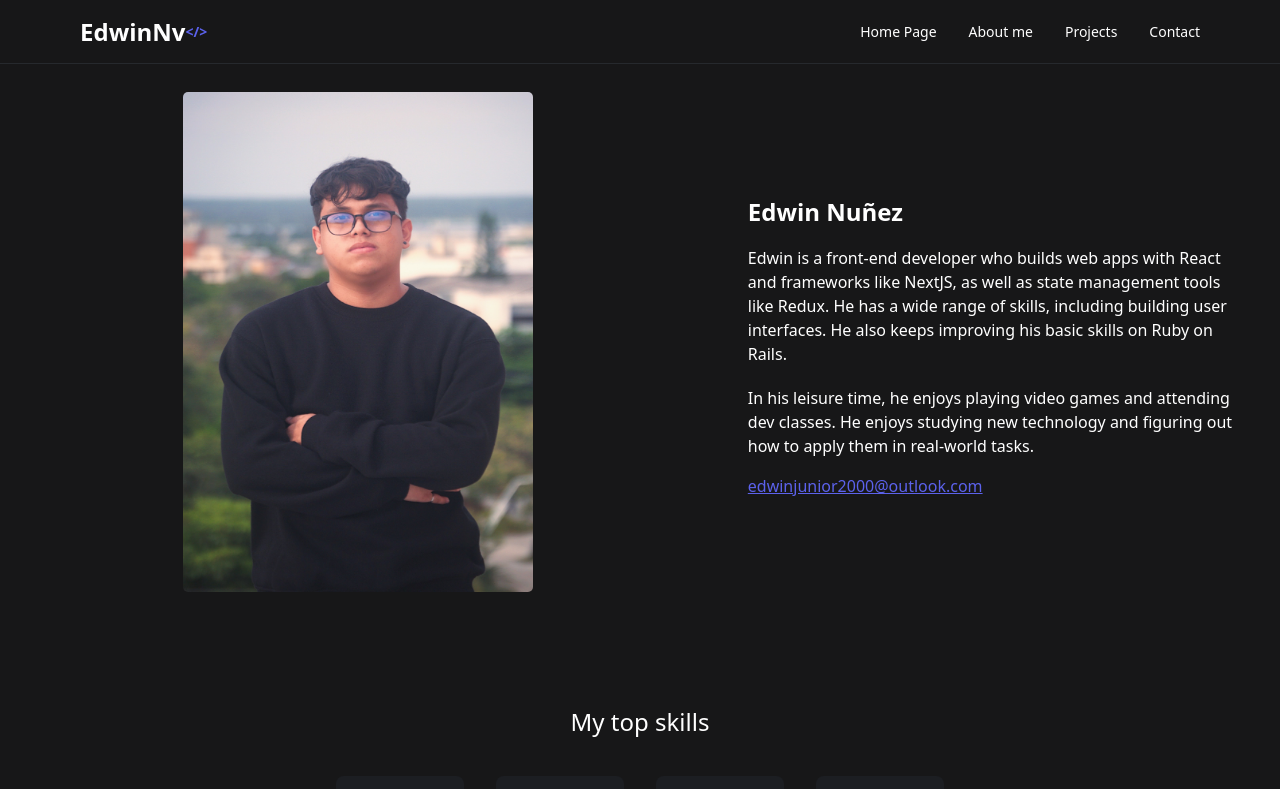
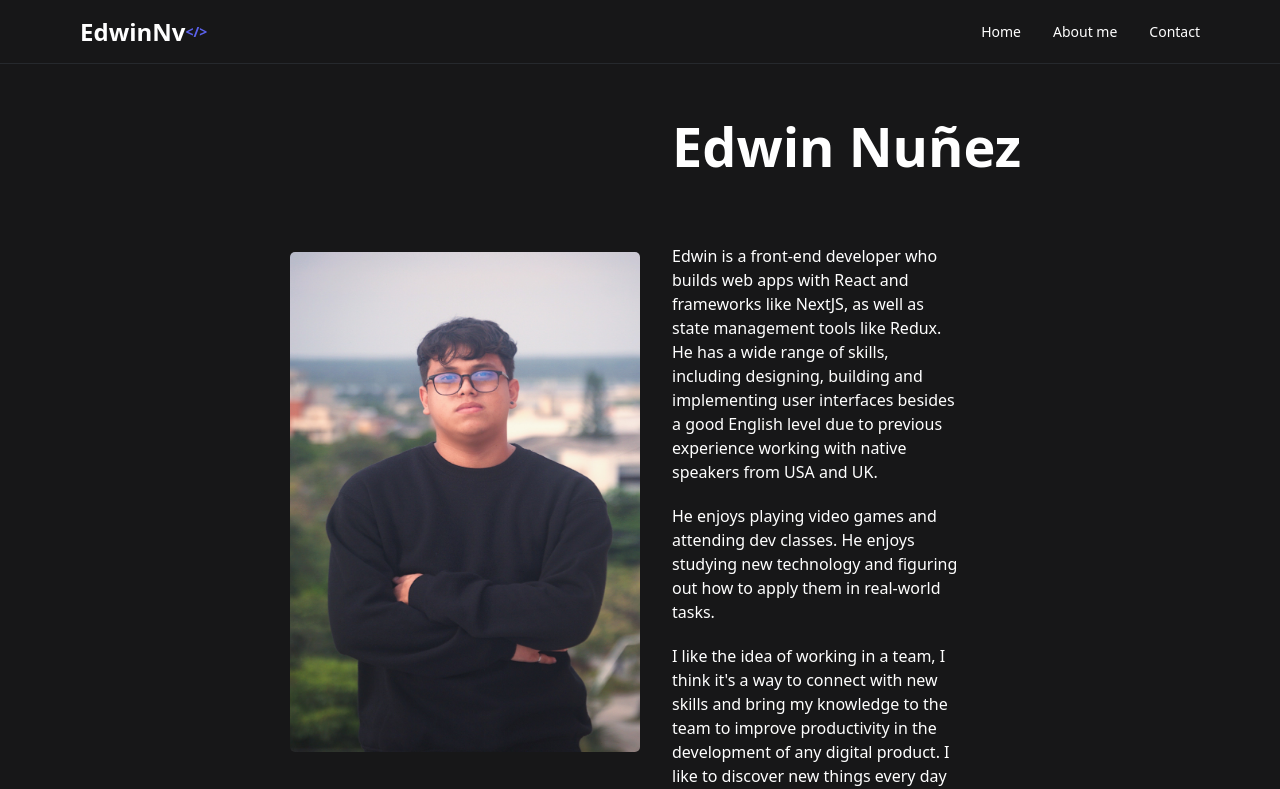
Before and after one commit to edwinnv/my-portfolio, a Next.js app: page /about in a window 1280 px wide. Shown: the top 789 px of the page. Built offline with nearby package versions, Linux system fonts and the light colour scheme; what tailwind-hamburgers would draw is missing.

Commit message:
contact me

```diff
--- a/components/AboutMe.js
+++ b/components/AboutMe.js
@@ -7,8 +7,8 @@ import arrow from '../public/images/icons/arrow-right.png';
 const AboutMe = () => {
   return (
     <div className="w-full flex  justify-center mb-[128px] -tablet:mb-[48px] pt-12">
-      <div className="flex w-1/2 -tablet:flex-col  mx-20 -tablet:w-full -tablet:mx-0 bg-border-portofolio rounded-md p-4">
-        <div className="m-3 flex h-72 w-72 -tablet:w-full -tablet:h-full -tablet:m-0">
+      <div className="flex w-1/2 -tablet:flex-col   -tablet:w-full -tablet:mx-0 bg-border-portofolio rounded-md p-4">
+        <div className="m-3 flex h-72 w-full -tablet:w-full -tablet:h-full -tablet:m-0">
           <img src={'images/edw.jpg'} alt={'me'} className="rounded" />
         </div>
         <div className="w-full  text-white body-14-regular pl-4">
--- a/components/Banner.js
+++ b/components/Banner.js
@@ -30,10 +30,10 @@ const Banner = () => {
           fill="#5C62EC"
           paused={false}
           options={{
-            height: 5,
+            height: 20,
             amplitude: 20,
             speed: 0.35,
-            points: 4,
+            points: 2,
           }}
         />
       </div>
--- /dev/null
+++ b/components/ContactForm.js
@@ -0,0 +1,65 @@
+import React, { useRef, useState } from 'react';
+import emailjs from 'emailjs-com';
+
+const ContactForm = () => {
+  const [formStatus, setFormStatus] = useState('Send');
+  const form = useRef();
+
+  const onSubmit = (e) => {
+    e.preventDefault();
+    setFormStatus('Submitting...');
+    const { name, email, message } = e.target.elements;
+    let conFom = {
+      name: name.value,
+      email: email.value,
+      message: message.value,
+    };
+
+    // console.log(form);
+    // // emailjs.sendForm('service_07ayim8', 'template_816losp', form.current, '2eb4mG48v4ePXqjiX')
+    // //   .then((result) => {
+    // //       console.log(result.text);
+    // //   }, (error) => {
+    // //       console.log(error.text);
+    // //   });
+    // console.log(conFom);
+  };
+
+  return (
+    <div>
+      <form
+        className="flex flex-col h-[546px] bg-fill-portofolio -tablet:w-[328px]  w-[487px] rounded-lg mt-12 px-6 pt-6"
+        onSubmit={onSubmit}
+        ref={form}
+      >
+        <span className="text-white font-dmsans spacin body-1">Name</span>
+        <input
+          className="rounded-md bg-primary-portofolio border-1 border-gray-form h-[60px] p-3 mt-2"
+          placeholder="Name"
+          id="name"
+        />
+        <span className="text-white font-dmsans spacin body-1 pt-8">
+          E-mail
+        </span>
+        <input
+          className="rounded-md bg-primary-portofolio border-1 border-gray-form h-[60px] p-3 mt-2"
+          placeholder="example@gmail.com"
+          id="email"
+        />
+        <span className="text-white font-dmsans spacin body-1 pt-8">
+          Message
+        </span>
+        <textarea
+          className="rounded-md bg-primary-portofolio border-1 border-gray-form h-[150px] p-3 mt-4"
+          placeholder="Hey..."
+          id="message"
+        />
+        <button type="submit" className="btn btn-primary h-[58px] my-6">
+          {formStatus}
+        </button>
+      </form>
+    </div>
+  );
+};
+
+export default ContactForm;
--- a/components/Header.js
+++ b/components/Header.js
@@ -44,7 +44,7 @@ const Header = () => {
                       className=" md:bg-transparent cursor-pointer text-white block pl-3 pr-4 py-2 md:text-white md:p-0 rounded hover:text-purple-portofolio"
                       aria-current="page"
                     >
-                      Home Page
+                      Home
                     </span>
                   </Link>
                 </li>
@@ -55,13 +55,7 @@ const Header = () => {
                     </span>
                   </Link>
                 </li>
-                <li>
-                  <Link href="#">
-                    <span className=" hover:bg-gray-50 border-b cursor-pointer  border-gray-100 md:hover:bg-transparent md:border-0 block pl-3 pr-4 py-2 md:text-white md:p-0 hover:text-purple-portofolio">
-                      Projects
-                    </span>
-                  </Link>
-                </li>
+
                 <li>
                   <Link href="/contact">
                     <span className=" hover:bg-gray-50 border-b  cursor-pointer border-gray-100 md:hover:bg-transparent md:border-0 block pl-3 pr-4 py-2 md:text-white md:p-0 hover:text-purple-portofolio">
--- a/components/Projects.js
+++ b/components/Projects.js
@@ -9,7 +9,7 @@ const Projects = () => {
   const projects = [
     {
       nameProject: 'TreeApp',
-      url: 'https://cofai-arbolapp.herokuapp.com/',
+      url: 'https://treeapp.co/',
       image: treeApp,
     },
     {
@@ -25,8 +25,7 @@ const Projects = () => {
   ];
   return (
     <>
-      <div className="text-white h3 pb-4">Projects</div>
-
+      <div className="text-white h4 pb-4 ">Projects</div>
       <div className=" w-full flex flex-col items-center">
         {projects.map(({ image, url }, index) => {
           return (
@@ -36,14 +35,12 @@ const Projects = () => {
                 key={index}
               >
                 <a href={url} target="_blank" rel="noreferrer">
-
                   <Image
                     src={image}
                     alt={'project'}
                     className="rounded"
                     height={1000}
                   />
-
                 </a>
               </div>
             </>
--- a/components/Sidebar.js
+++ b/components/Sidebar.js
@@ -25,17 +25,12 @@ const Sidebar = ({ opened, setOpened }) => {
             >
               <Link href={`/`}>
                 <span className="     flex text-white font-montserrat cursor-pointer hover:text-purple-portofolio">
-                  Home Page
+                  Home
                 </span>
               </Link>
               <Link href={`/about`}>
                 <span className="flex text-white font-montserrat mt-10 cursor-pointer hover:text-purple-portofolio">
                   About Me
-                </span>
-              </Link>
-              <Link href={`/contact`}>
-                <span className="flex text-white font-montserrat mt-10 cursor-pointer hover:text-purple-portofolio">
-                  Projects
                 </span>
               </Link>
               <Link href={`/contact`}>
--- a/package.json
+++ b/package.json
@@ -11,6 +11,7 @@
   "dependencies": {
     "autoprefixer": "^10.4.8",
     "classnames": "^2.3.1",
+    "emailjs-com": "^3.2.0",
     "framer-motion": "^7.3.2",
     "next": "12.2.5",
     "postcss": "^8.4.16",
--- a/pages/about.js
+++ b/pages/about.js
@@ -14,6 +14,7 @@ import {
 import { AiFillHtml5 } from 'react-icons/ai';
 import { FaCss3Alt } from 'react-icons/fa';
 import hygraphcms from '/public/images/logos/hygraphcms.webp';
+import Head from 'next/head';
 
 function About() {
   const skills = [
@@ -125,12 +126,16 @@ function About() {
 
   return (
     <Layout>
+      <Head>
+        <title>About Me</title>
+        <link rel="icon" href="/favicon.ico" />
+      </Head>
       <header>
         <title>About Me</title>
       </header>
       <div className=" w-full h-full flex flex-col items-center pt-20 ">
         <div className="flex -tablet:flex-col items-center">
-          <div className=" w-1/2 m-3 flex mx-20 items-center justify-center">
+          <div className=" w-1/2 m-3 flex mx-0 items-center justify-end">
             <Image
               src={profile}
               alt={'me'}
@@ -140,23 +145,32 @@ function About() {
             />
           </div>
           <div className="  w-1/2 -tablet:w-full mt-2 flex px-8 flex-col ">
-            <span className="h3 text-white ">Edwin Nuñez</span>
-            <span className="text-white font-light mt-4">
+            <span className="h3-title  text-white mt-10 ">Edwin Nuñez</span>
+            <span className="text-white font-light mt-20 -tablet:w-full w-1/2 -tablet:mt-10">
               <span className="flex mb-5">
                 Edwin is a front-end developer who builds web apps with React
                 and frameworks like NextJS, as well as state management tools
-                like Redux. He has a wide range of skills, including building
-                user interfaces. He also keeps improving his basic skills on
-                Ruby on Rails.
+                like Redux. He has a wide range of skills, including designing,
+                building and implementing user interfaces besides a good English
+                level due to previous experience working with native speakers
+                from USA and UK.
               </span>
-              In his leisure time, he enjoys playing video games and attending
-              dev classes. He enjoys studying new technology and figuring out
-              how to apply them in real-world tasks.
+              He enjoys playing video games and attending dev classes. He enjoys
+              studying new technology and figuring out how to apply them in
+              real-world tasks.
+              <span className="flex mt-5">
+                {`I like the idea of working in a team, I think ${`it's`} a way to
+                  connect with new skills and bring my knowledge to the team to
+                  improve productivity in the development of any digital product.
+                  I like to discover new things every day and be a valuable asset
+                  in any team in which I develop, so I am constantly learning and`}
+                researching new technologies.
+              </span>
               <a
                 className="flex mt-4 underline text-purple-portofolio "
                 href="mailto:edwinjunior2000@outlook.com"
               >
-                edwinjunior2000@outlook.com{' '}
+                Edwinjunior2000@outlook.com{' '}
               </a>
             </span>
           </div>
--- a/styles/globals.css
+++ b/styles/globals.css
@@ -202,6 +202,12 @@ input[type='date']::-webkit-calendar-picker-indicator {
     @apply font-bold;
   }
 
+  .h3-title{
+    font-size: 54px;
+    line-height: 36px;
+    @apply font-bold;
+  }
+
   .h4 {
     font-size: 24px;
     line-height: 36px;
```
Also changed, not shown: pages/contact.js (+11 -30 lines), 2 other files (tests, documents, lock files or other folders).
